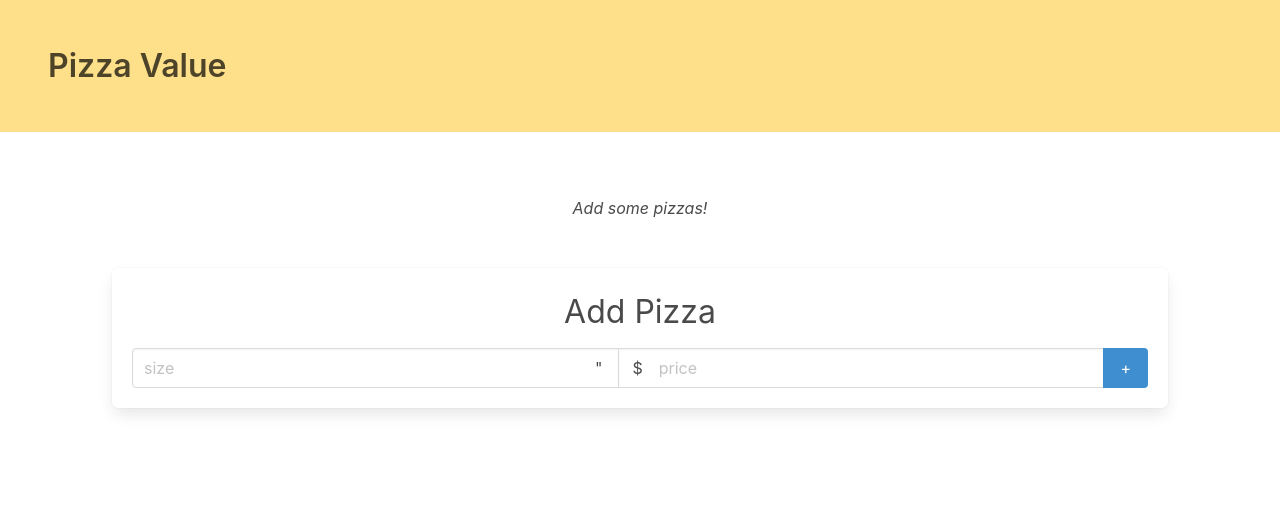
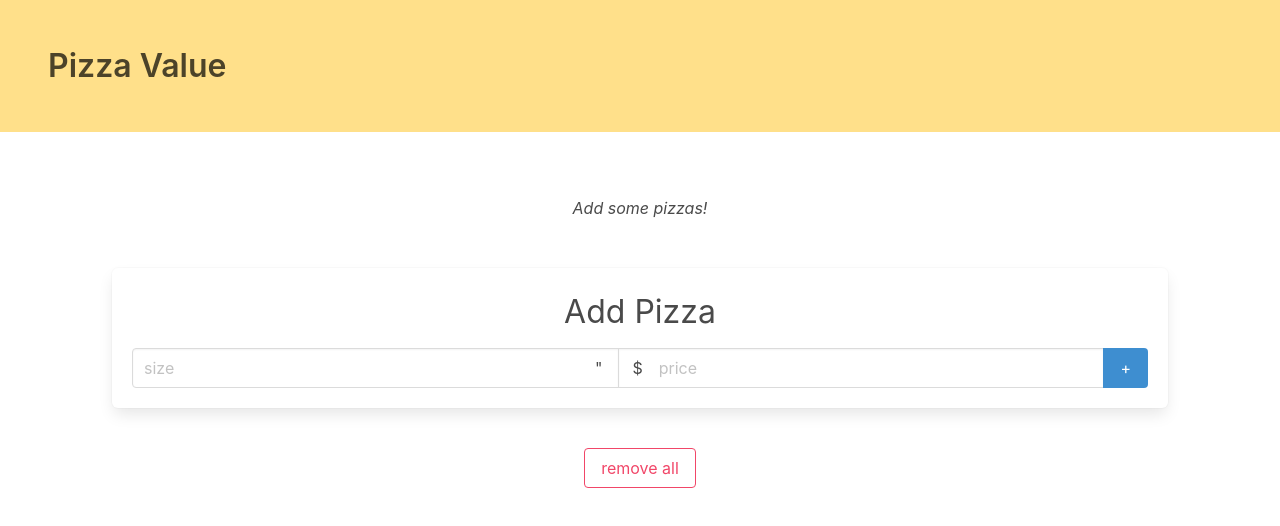
Before and after one commit to itsmaxymoo/pizzavalue, a Svelte app: page / in a window 1280 px wide. Shown: the top 526 px of the page. Built offline with nearby package versions, Linux system fonts and the light colour scheme.

Commit message:
delete all pizzas button

```diff
--- a/src/MainView.svelte
+++ b/src/MainView.svelte
@@ -3,6 +3,7 @@
     import TopBar from "./TopBar.svelte";
     import PizzaListView from "./PizzaListView.svelte";
     import AddPizzaCard from "./AddPizzaCard.svelte";
+    import DeleteAllButton from "./RemoveAllButton.svelte";
 
     let pizzaList = [];
 
@@ -10,11 +11,17 @@
         pizzaList = [...pizzaList, event.detail.pizza];
     }
 
+    function onDeleteAll() {
+        pizzaList = [];
+    }
+
 </script>
+
 
 <TopBar/>
 
 <section class="section container">
     <PizzaListView pizzaList="{pizzaList}"/>
     <AddPizzaCard on:pizza={onAddPizza}/>
+    <DeleteAllButton on:click={onDeleteAll}/>
 </section>
--- /dev/null
+++ b/src/RemoveAllButton.svelte
@@ -0,0 +1,7 @@
+<div class="has-text-centered pt-4">
+    <button
+            class="button is-danger is-outlined"
+            on:click>
+        remove all
+    </button>
+</div>
```
